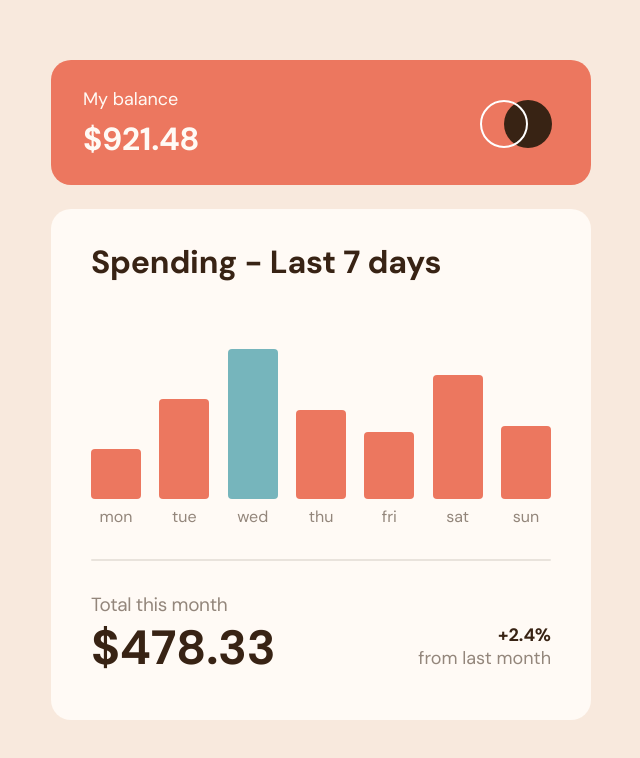
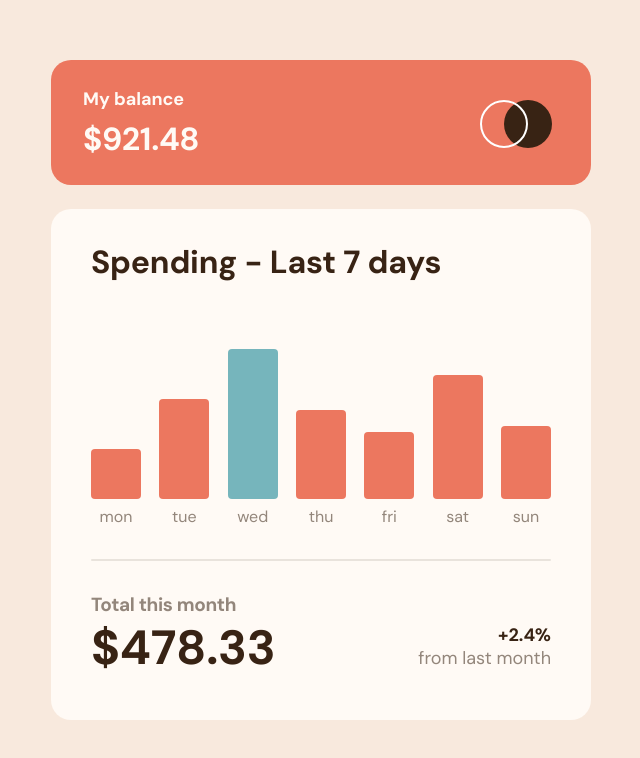
Before and after one commit to pawelpiotrowski38/expenses-chart-component, a React (Vite) app: page / in a window 1280 px wide. Shown: the part 122-880 px from the top of the page, without its empty margins (319-959 px from the left). Built offline with nearby package versions, Linux system fonts and the light colour scheme.

Commit message:
Add headers for sections

```diff
--- a/src/components/Balance.jsx
+++ b/src/components/Balance.jsx
@@ -4,7 +4,7 @@ export default function Balance() {
     return (
         <section className="balance">
             <div className="balance__info">
-                <p className="balance__info-title">My balance</p>
+                <h2 className="balance__info-title">My balance</h2>
                 <p className="balance__info-amount">$921.48</p>
             </div>
             <div className="balance__logo">
--- a/src/components/Summary.jsx
+++ b/src/components/Summary.jsx
@@ -4,7 +4,7 @@ export default function Summary() {
     return (
         <section className="summary">
             <div className="summary__total">
-                <p className="summary__total-title">Total this month</p>
+                <h2 className="summary__total-title">Total this month</h2>
                 <p className="summary__total-amount">$478.33</p>
             </div>
             <div className="summary__difference">
```
